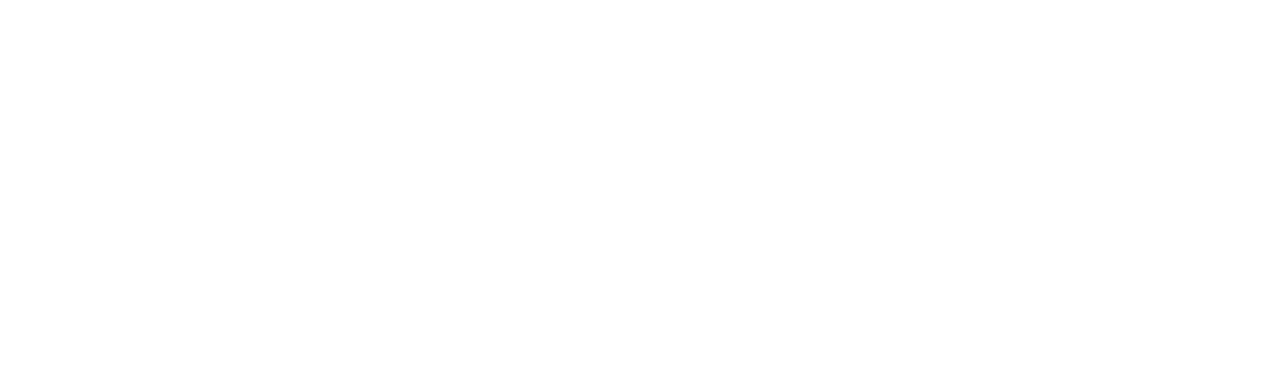
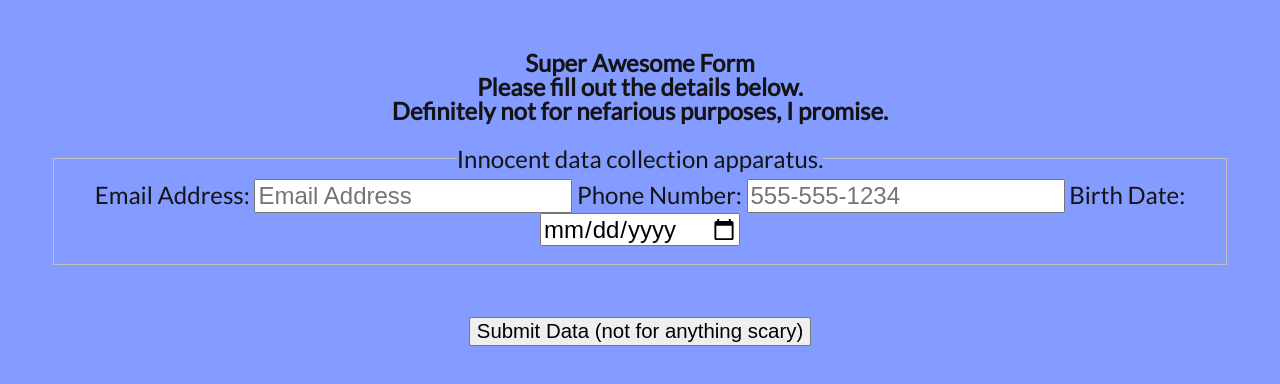
Before and after one commit to malarkeykazoo/ITMD362-Lab2, a plain HTML site: page index.html in a window 1280 px wide. Drawn offline with Linux system fonts and the light colour scheme.

Commit message:
Initial form creation and styling
Basic form created. Basic styling added.

```diff
--- a/index.html
+++ b/index.html
@@ -4,9 +4,31 @@
   <meta charset="UTF-8" />
   <meta name="viewport" content="width=device-width, initial-scale=1.0">
   <title>ITMD362 - Lab 2</title>
-  <link rel="stylesheet" href="style/normalize.css">
-  <link rel="stylesheet" href="style/style.css">
+  <link rel="stylesheet" type="text/css" href="https://fonts.googleapis.com/css2?family=Lato" >
+  <link rel="stylesheet" type="text/css" href="style/normalize.css">
+  <link rel="stylesheet" type="text/css" href="style/style.css">
   </head>
   <body>
+    <div id="pageContain">
+      <h2>Super Awesome Form</h2>
+      <h3>Please fill out the details below.</h3>
+      <p>Definitely not for nefarious purposes, I promise.</p>
+      <form action="#null" method="post">
+        <div id="formContain"></div>
+          <fieldset>
+            <legend>Innocent data collection apparatus.</legend>
+            <label for="email">Email Address:</label>
+              <input type="email" id="email" name="email" placeholder="Email Address">
+            <label for="phone_field">Phone Number:</label>
+              <input type="tel" id="phone_field" name="phone_field" placeholder="555-555-1234" pattern="[0-9]{3}-[0-9]{3}-[0-9]{4}">
+            <label for="birthdate">Birth Date:</label>
+              <input type="date" id="birthdate" name="birthdate">
+          </fieldset>
+        </div>
+        <div id="submit">
+          <input type="submit" value="Submit Data (not for anything scary)">
+        </div>
+      </form>
+    </div>
   </body>
 </html>
--- a/style/style.css
+++ b/style/style.css
@@ -0,0 +1,32 @@
+* {
+  box-sizing: border-box;
+}
+body {
+  color: rgb(20, 20, 20);
+  font-family: 'Lato', sans-serif;
+  font-size: 150%;
+  margin: 0 auto;
+  background: #849bff; }
+#pageContain  {
+  margin: 2%;
+  padding: 2%;
+  text-align: center;
+ }
+#pageContain h2, h3, p {
+  font-weight: bold;
+}
+#formContain  {
+  padding-top: 2%;
+  margin: 0 auto;
+  align-self: center;
+  justify-content: center;
+}
+#formContain label, input {
+  padding: 5%,
+  text-align: center;
+
+}
+#submit{
+  font-size: 85%;
+  text-align: center
+}
```
